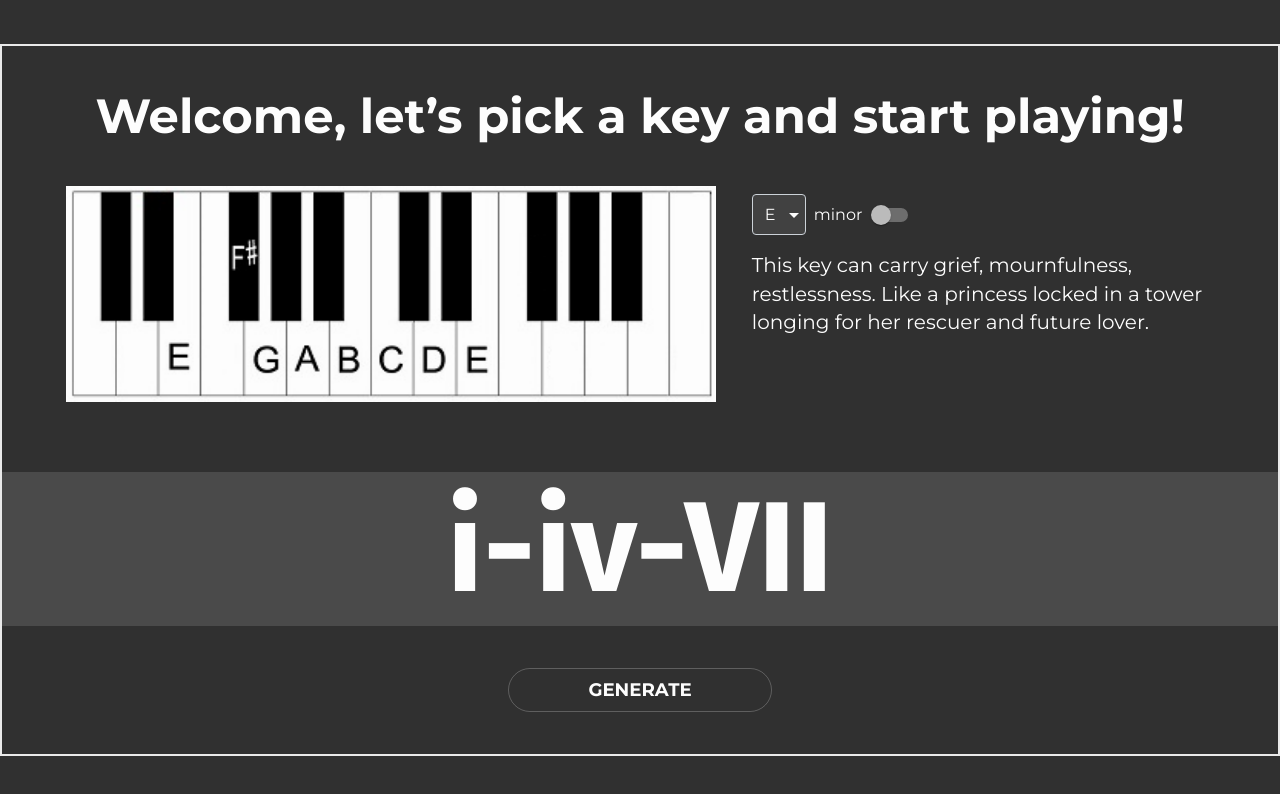
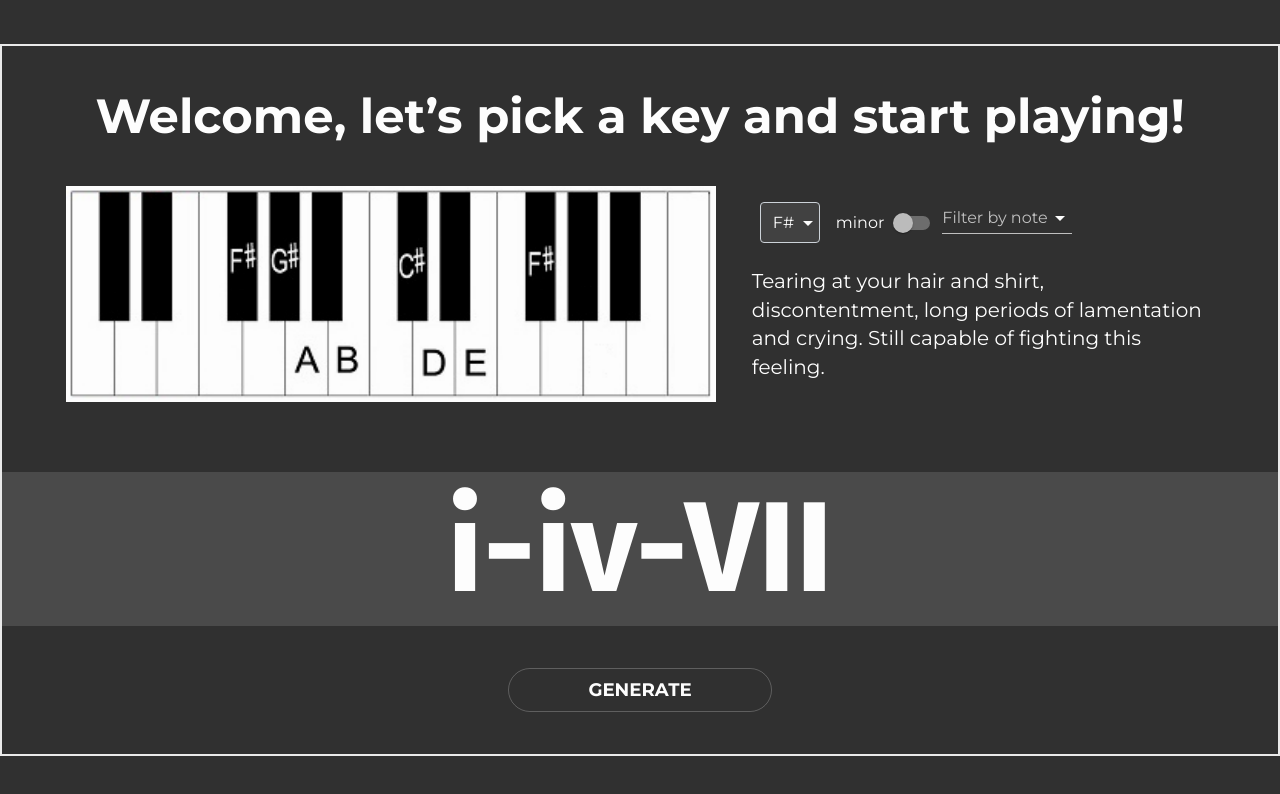
Before and after one commit to mindxploit/EasyChord, a React (Create React App) app: page / in a window 1280 px wide. Shown: the top 794 px of the page. Built offline with nearby package versions, Linux system fonts and the light colour scheme.

Commit message:
Key filter component initialized

```diff
--- a/public/index.html
+++ b/public/index.html
@@ -21,7 +21,7 @@
       work correctly both with client-side routing and a non-root public URL.
       Learn how to configure a non-root public URL by running `npm run build`.
     -->
-		<title>React App</title>
+		<title>Easy Chord</title>
 	</head>
 	<body style="margin: 0;">
 		<noscript>You need to enable JavaScript to run this app.</noscript>
--- a/src/App.js
+++ b/src/App.js
@@ -41,6 +41,8 @@ const App = () => {
         border: 2px solid rgba(255,255,255, 0.9);
         height: 100%;
         width: 100%;
+        min-height: 100%;
+        min-width: 100%;
         display: flex;
         flex-direction: column;
         justify-content: center;
--- a/src/Components/Context.js
+++ b/src/Components/Context.js
@@ -1,15 +1,17 @@
 import React, { createContext, useState } from "react";
 
-export const ScaleContext = createContext("E");
+export const ScaleContext = createContext("F_sharp");
 export const ModeContext = createContext("minor");
 
 export const GlobalContext = ({ children }) => {
-	const [scale, setScale] = useState("E");
+	const [scale, setScale] = useState("F_sharp");
 	const [mode, setMode] = useState("minor");
 
 	return (
 		<ScaleContext.Provider value={[scale, setScale]}>
-			<ModeContext.Provider value={[mode, setMode]}>{children}</ModeContext.Provider>
+			<ModeContext.Provider value={[mode, setMode]}>
+				{children}
+			</ModeContext.Provider>
 		</ScaleContext.Provider>
 	);
 };
--- /dev/null
+++ b/src/Components/FilterKey.js
@@ -0,0 +1,95 @@
+import { Checkbox, FormControl, Input, InputLabel, ListItemText, MenuItem, Select } from '@material-ui/core'
+import React, { useEffect, useState } from 'react'
+import { useContext } from 'react';
+import { ScaleContext } from './Context';
+
+const notes = [
+  {note: 'A', value: 'A'},
+  {note: 'Ab', value: 'Ab'},
+  {note: 'B', value: 'B'},
+  {note: 'Bb', value: 'Bb'},
+  {note: 'C', value: 'C'},
+  {note: 'C#', value: 'C_sharp'},
+  {note: 'D', value: 'D'},
+  {note: 'E', value: 'E'},
+  {note: 'Eb', value: 'Eb'},
+  {note: 'F', value: 'F'},
+  {note: 'F#', value: 'F_sharp'},
+  {note: 'G', value: 'G'}
+]
+
+const keys = {
+  major: {
+    C: ['C', 'D', 'E', 'F', 'G', 'A', 'B', 'C'],
+    C_sharp: ['C_sharp', 'Eb', 'F', 'F_sharp', 'Ab', 'Bb', 'C'],
+    D: ['D', 'E', 'F_sharp', 'G', 'A', 'B', 'C_sharp'],
+    Eb: ['Eb', 'F', 'G', 'Bb', 'C', 'D'],
+    E: ['E', 'F_sharp', 'Ab', 'A', 'B', 'C_sharp', 'Eb', 'E'],
+    F: ['F', 'G', 'A', 'Bb', 'C', 'D', 'E', 'F'],
+    F_sharp: ['F_sharp', 'Ab', 'Bb', 'B', 'C_sharp', 'Eb', 'F', 'F_sharp'],
+    G: ['G', 'A', 'B', 'C', 'D', 'E', 'F_sharp', 'G'],
+    Ab: ['Ab', 'Bb', 'C', 'Db', 'Eb', 'F', 'G', 'Ab'],
+    A: ['A', 'B', 'C_sharp', 'D', 'E', 'F_sharp', 'G#', 'A'],
+    Bb: ['Bb', 'C', 'D', 'Eb', 'F', 'G', 'A', 'Bb'],
+    B: ['B', 'C_sharp', 'Eb', 'E', 'F_sharp', 'Ab', 'A#']
+  },
+  minor : {
+    A: ['A', 'B', 'C', 'D', 'E', 'F', 'G', 'A'],
+    Bb: ['Bb', 'C', 'C_sharp', 'E', 'F', 'F_sharp', 'Ab'],
+    B: ['B', 'C_sharp', 'D', 'E', 'F_sharp', 'G', 'A', 'B'],
+    C: ['C', 'D', 'Eb', 'F', 'G', 'Ab', 'Bb', 'C'],
+    C_sharp: ['C_sharp', 'Eb', 'E', 'F_sharp', 'Ab', 'A', 'B'],
+    D: ['D', 'E', 'F', 'G', 'A', 'Bb', 'C'],
+    Eb: ['Eb', 'F', 'F_sharp', 'Ab', 'Bb', 'B', 'C_sharp'],
+    E: ['E', 'F_sharp', 'G', 'A', 'B', 'C', 'D', 'E'],
+    F: ['F', 'G', 'Ab', 'Bb', 'C', 'Db', 'Eb'],
+    F_sharp: ['F_sharp', 'Ab', 'A', 'B', 'C_sharp', 'D', 'E'],
+    G: ['G', 'A', 'Bb', 'C', 'D', 'Eb', 'F', 'G'],
+    Ab: ['Ab', 'Bb', 'B', 'C_sharp', 'Eb', 'E', 'F_sharp']
+  }
+}
+
+const FilterKey = () => {
+	const [scale, setScale] = useContext(ScaleContext);
+  const [currentNote, setCurrentNote] = useState([]);
+
+  const handleChange = (event) => {
+    setCurrentNote(event.target.value);
+  }
+
+  const calculateKey = (currentNote) => {
+
+  }
+
+  useEffect(() => {
+    console.log(currentNote)
+  }, [currentNote])
+
+  return (
+    <div>
+      <FormControl style={{ minWidth: 130 }}>
+        <InputLabel id="key-checkbox">Filter by note</InputLabel>
+        <Select
+          labelId="mutiple-checkbox-key"
+          id="mutiple-checkbox-key"
+          multiple
+          value={currentNote}
+          onChange={handleChange}
+          renderValue={(selected) => selected.join(', ')}
+          // MenuProps={MenuProps}
+        >
+          {
+            notes.map(item => (
+              <MenuItem key={item.value} value={item.value}>
+                <Checkbox checked={currentNote.indexOf(item.value) > -1} />
+                <ListItemText primary={item.note} />
+              </MenuItem>
+            ))
+          }
+        </Select>
+      </FormControl>
+    </div>
+  )
+}
+
+export default FilterKey
--- a/src/Components/ScaleSelector.js
+++ b/src/Components/ScaleSelector.js
@@ -44,7 +44,8 @@ const BootstrapInput = withStyles((theme) => ({
 
 const useStyles = makeStyles((theme) => ({
 	margin: {
-		margin: theme.spacing(1),
+		margin: theme.spacing(2),
+		width: 60,
 	},
 }));
 
--- a/src/Components/Selector.js
+++ b/src/Components/Selector.js
@@ -1,13 +1,15 @@
 import React from "react";
 import ScaleSelector from "./ScaleSelector";
 import ModeSelector from "./ModeSelector";
+import FilterKey from "./FilterKey";
 import { Box } from "@material-ui/core";
 
 const Selector = () => {
 	return (
-		<Box display="flex">
+		<Box display="flex" justifyContent={{ xs: "center", lg: "flex-start" }}>
 			<ScaleSelector />
 			<ModeSelector />
+			<FilterKey />
 		</Box>
 	);
 };
```
Also changed, not shown: public/manifest.json.
